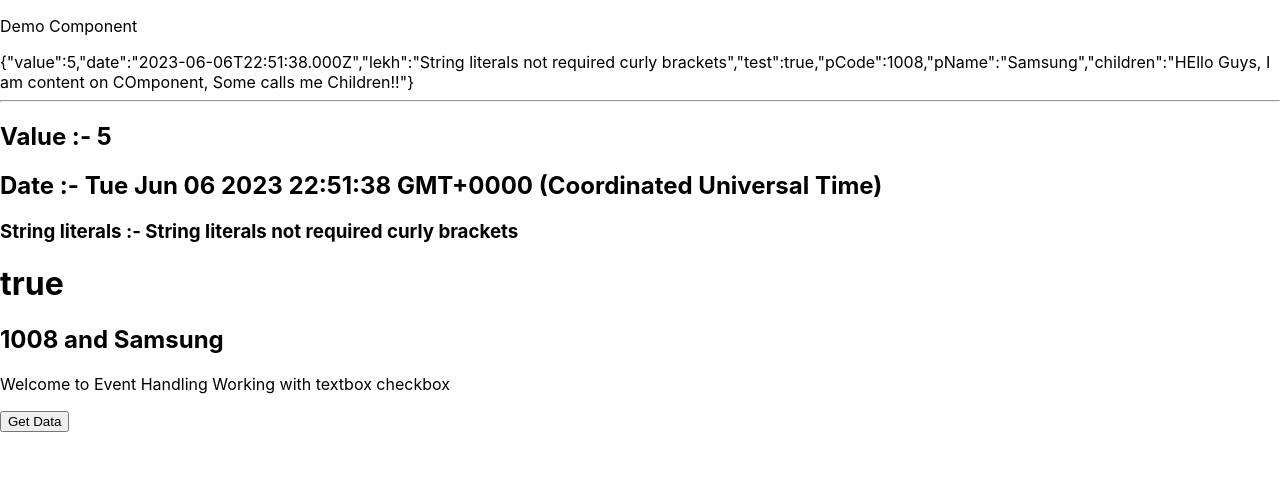
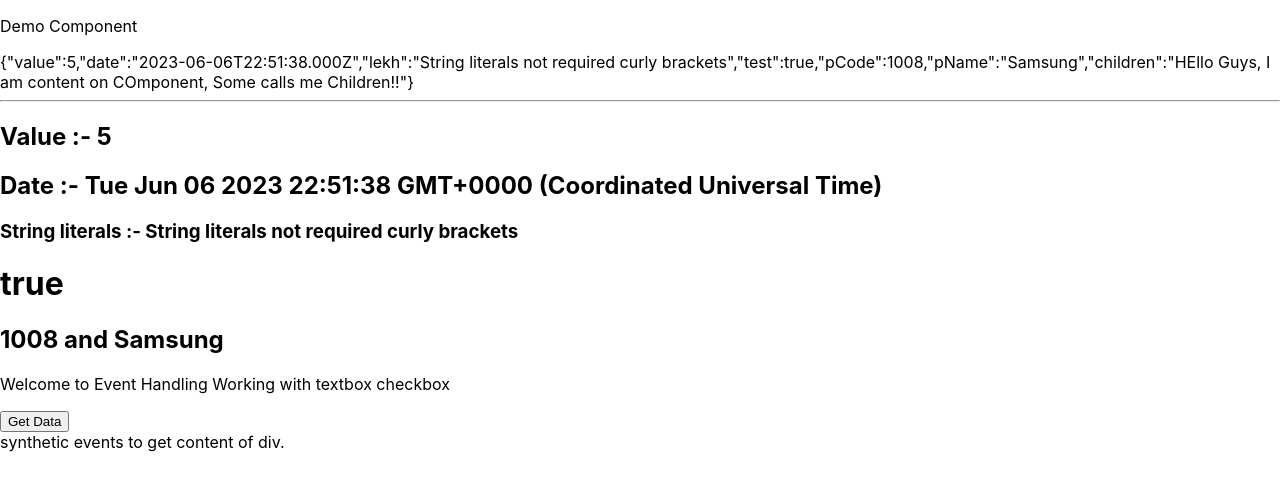
Before and after one commit to paudel54/React_Interview, a React (Create React App) app in the folder second/: page / in a window 1280 px wide. Shown: the top 490 px of the page. Built offline with nearby package versions, Linux system fonts and the light colour scheme.

Commit message:
Clearified the SyntheticEvent in React

```diff
--- a/second/src/App.js
+++ b/second/src/App.js
@@ -6,8 +6,14 @@ const App = () => {
     pName: 'Samsung'
   }
 
-  const getData = () => {
+  // Here is E is syntheic event.
+  const getData = (e) => {
     console.log('Checking the onClick Event on Button.')
+    console.log(e.target.innerHTML);
+  }
+
+  const getDivInfo = (e) => {
+    console.log('Content of div', e.target.innerHTML)
   }
 
   return (
@@ -19,9 +25,12 @@ const App = () => {
       {/* On Click must be or event be CamelCase.  */}
       {/* if we use parantheis that function will be called immediately on load */}
       {/* on passing parameter or args we need to have a fuction with return so it prevents on load behaviour.  */}
-      <button onClick={() => getData()}>
+      <button onClick={getData}>
         Get Data
       </button>
+      <div onClick={getDivInfo}>
+        synthetic events to get content of div.
+      </div>
     </div>
   )
 }
```
Also changed, not shown: second/src/note.txt.
